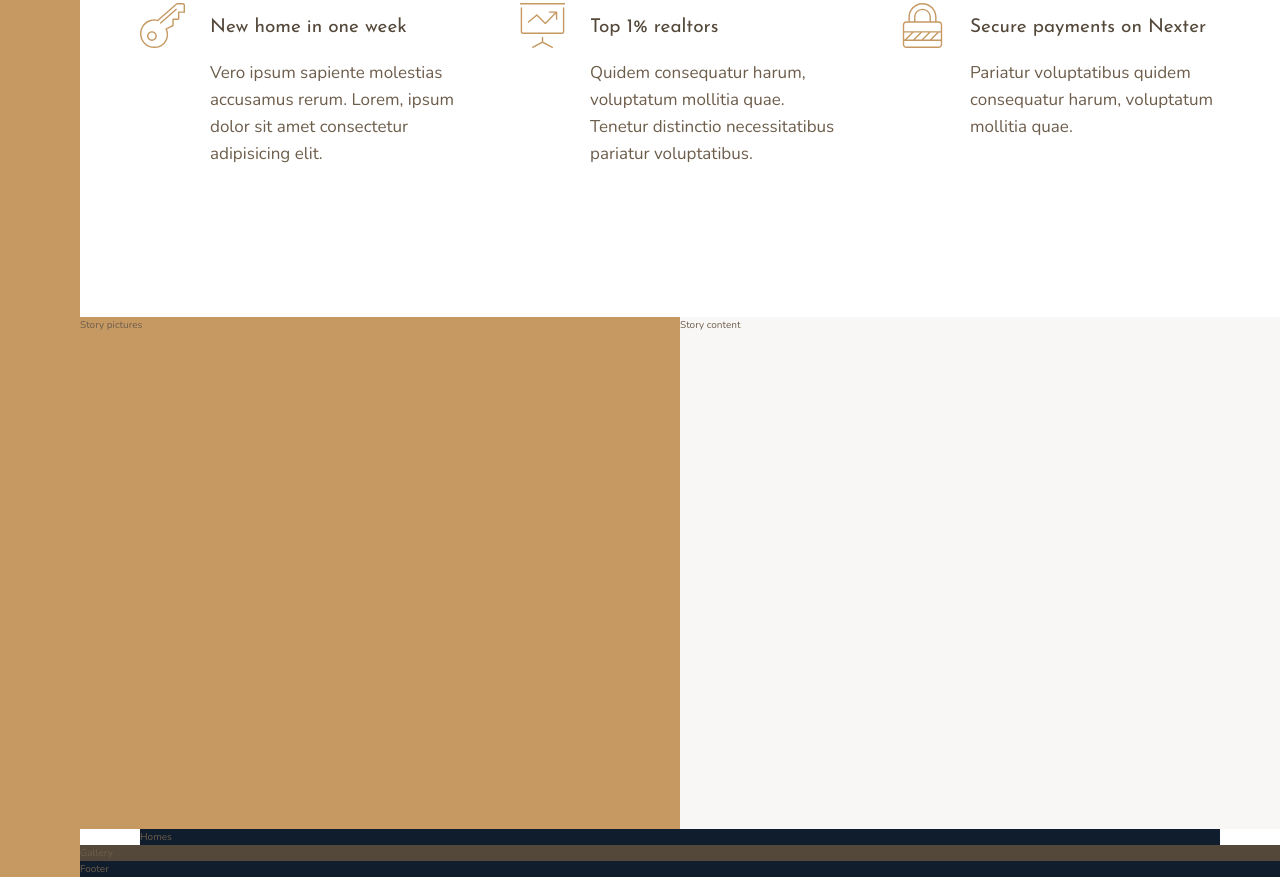
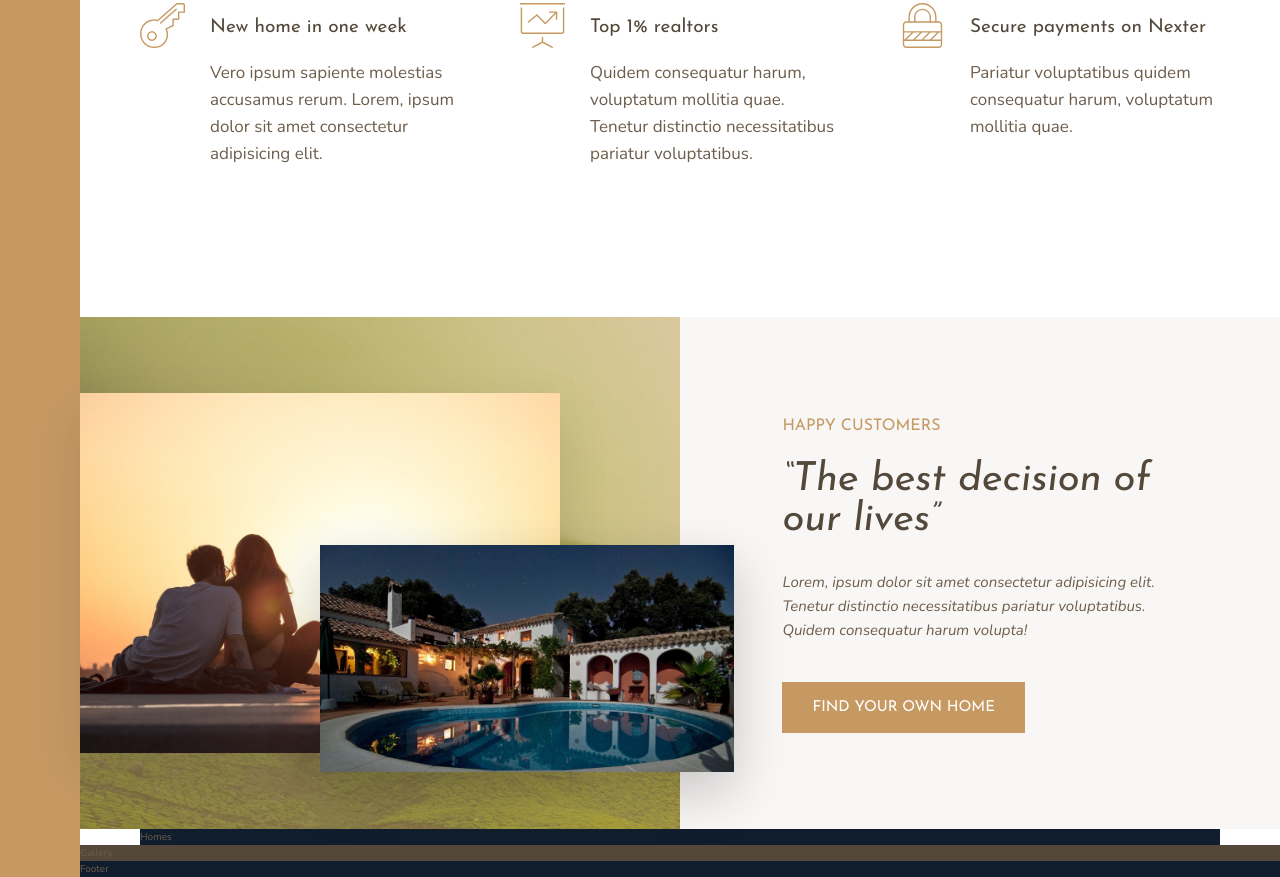
Before and after one commit to Gwan-Woo-Jeong/Nexter, a website: page index.html in a window 1280 px wide. Shown: the part 991-1868 px from the top of the page. Drawn offline with nearby package versions, Linux system fonts and the light colour scheme; files that its build step writes are made by us from their sources.

Commit message:
build story section

```diff
--- a/index.html
+++ b/index.html
@@ -56,8 +56,19 @@
         <p class="feature__text">Pariatur voluptatibus quidem consequatur harum, voluptatum mollitia quae.</p>
       </div>
     </section>
-    <div class="story__pictures">Story pictures</div>
-    <div class="story__content">Story content</div>
+    <div class="story__pictures">
+      <img src="img/story-1.jpeg" alt="Couple with new house" class="story__img--1" />
+      <img src="img/story-2.jpeg" alt="New house" class="story__img--2" />
+    </div>
+    <div class="story__content">
+      <h3 class="heading-3 mb-sm">Happy Customers</h3>
+      <h2 class="heading-2 heading-2--dark mb-md">&ldquo;The best decision of our lives&rdquo;</h2>
+      <p class="story__text">
+        Lorem, ipsum dolor sit amet consectetur adipisicing elit. Tenetur distinctio necessitatibus pariatur
+        voluptatibus. Quidem consequatur harum volupta!
+      </p>
+      <button class="btn">Find your own home</button>
+    </div>
     <section class="homes">Homes</section>
     <section class="gallery">Gallery</section>
     <footer class="footer">Footer</footer>
--- a/sass/_story.scss
+++ b/sass/_story.scss
@@ -2,9 +2,49 @@
   &__pictures {
     background-color: $color-primary;
     grid-column: full-start / col-end 4;
+    background-image: linear-gradient(rgba($color-primary, 0.5), rgba($color-primary, 0.5)), url(../img/back.jpg);
+
+    display: grid;
+    grid-template-rows: repeat(6, 1fr);
+    align-items: center;
   }
+
+  &__img--1 {
+    width: 100%;
+    grid-row: 2 / 6;
+    grid-column: 2 / 6;
+    box-shadow: 0 2rem 5rem rgba(#000, 0.1);
+  }
+
+  &__img--2 {
+    width: 115%;
+    grid-row: 4 / 6;
+    grid-column: 4 / 7;
+    z-index: 20;
+    box-shadow: 0 2rem 5rem rgba(#000, 0.2);
+  }
+
   &__content {
     background-color: $color-grey-light-1;
     grid-column: col-start 5 / full-end;
+
+    padding: 6rem 8vw;
+
+    /* using flexbox
+    display: flex;
+    flex-direction: column;
+    justify-content: center;
+    align-items: flex-start;
+    */
+
+    display: grid;
+    align-content: center;
+    justify-items: start;
+  }
+
+  &__text {
+    font-size: 1.5rem;
+    font-style: italic;
+    margin-bottom: 4rem;
   }
 }
--- a/sass/_typography.scss
+++ b/sass/_typography.scss
@@ -9,10 +9,24 @@
 
 .heading-2 {
   @extend %heading;
+  font-size: 4rem;
+  font-style: italic;
+  line-height: 1;
+
+  &--light {
+    color: $color-grey-light-1;
+  }
+
+  &--dark {
+    color: $color-grey-dark-1;
+  }
 }
 
 .heading-3 {
   @extend %heading;
+  font-size: 1.6rem;
+  color: $color-primary;
+  text-transform: uppercase;
 }
 
 .heading-4 {
@@ -31,3 +45,36 @@
 .heading-5 {
   @extend %heading;
 }
+
+.btn {
+  background-color: $color-primary;
+  color: #fff;
+  border: none;
+  border-radius: 0;
+  font-family: $font-display;
+  font-size: 1.5rem;
+  text-transform: uppercase;
+  padding: 1.8rem 3rem;
+  cursor: pointer;
+  transition: all 0.2s;
+
+  &:hover {
+    background-color: $color-primary-dark;
+  }
+}
+
+.mb-sm {
+  margin-bottom: 2rem;
+}
+
+.mb-md {
+  margin-bottom: 3rem;
+}
+
+.mb-lg {
+  margin-bottom: 4rem;
+}
+
+.mb-hg {
+  margin-bottom: 8rem;
+}
```
